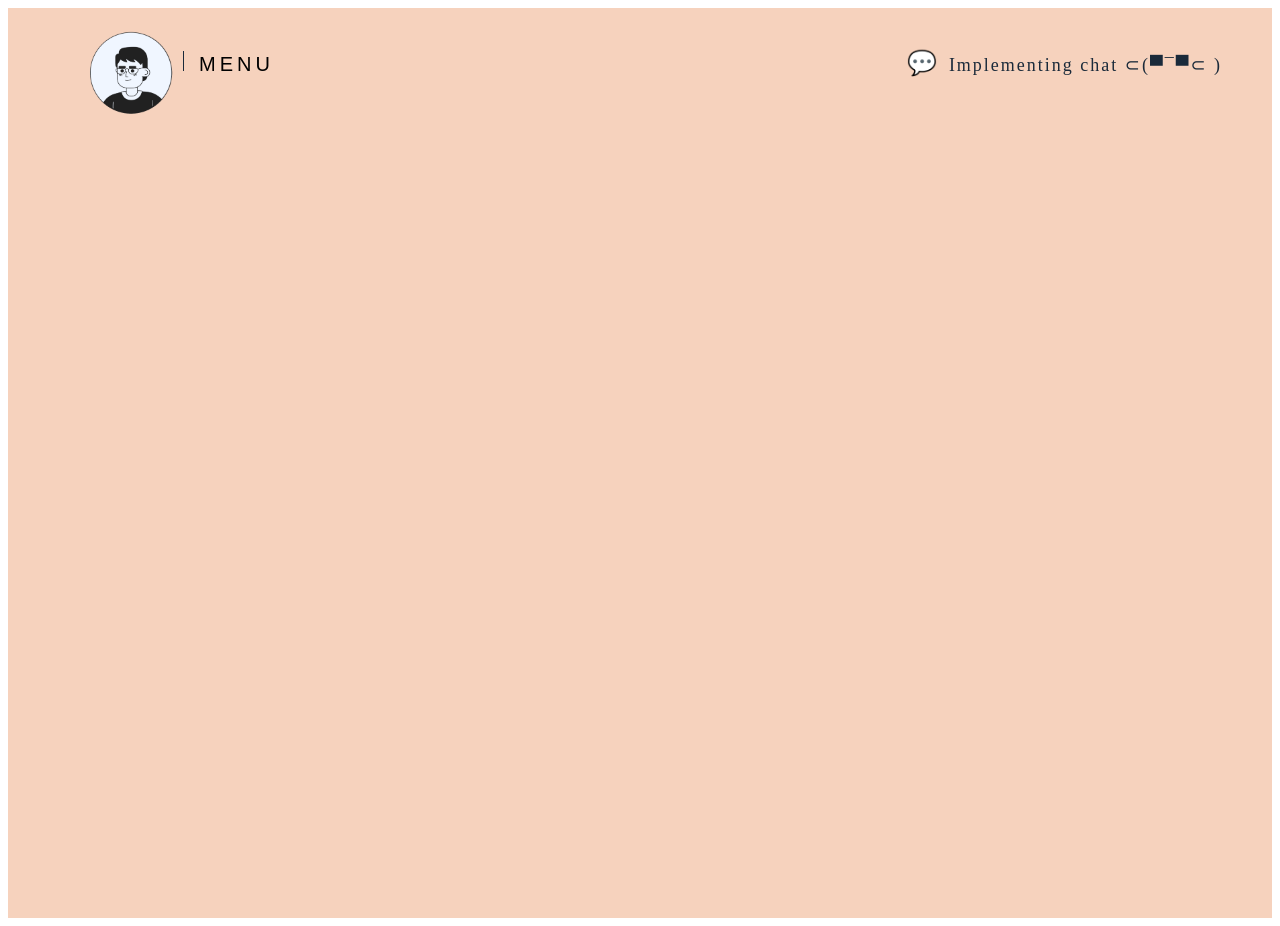
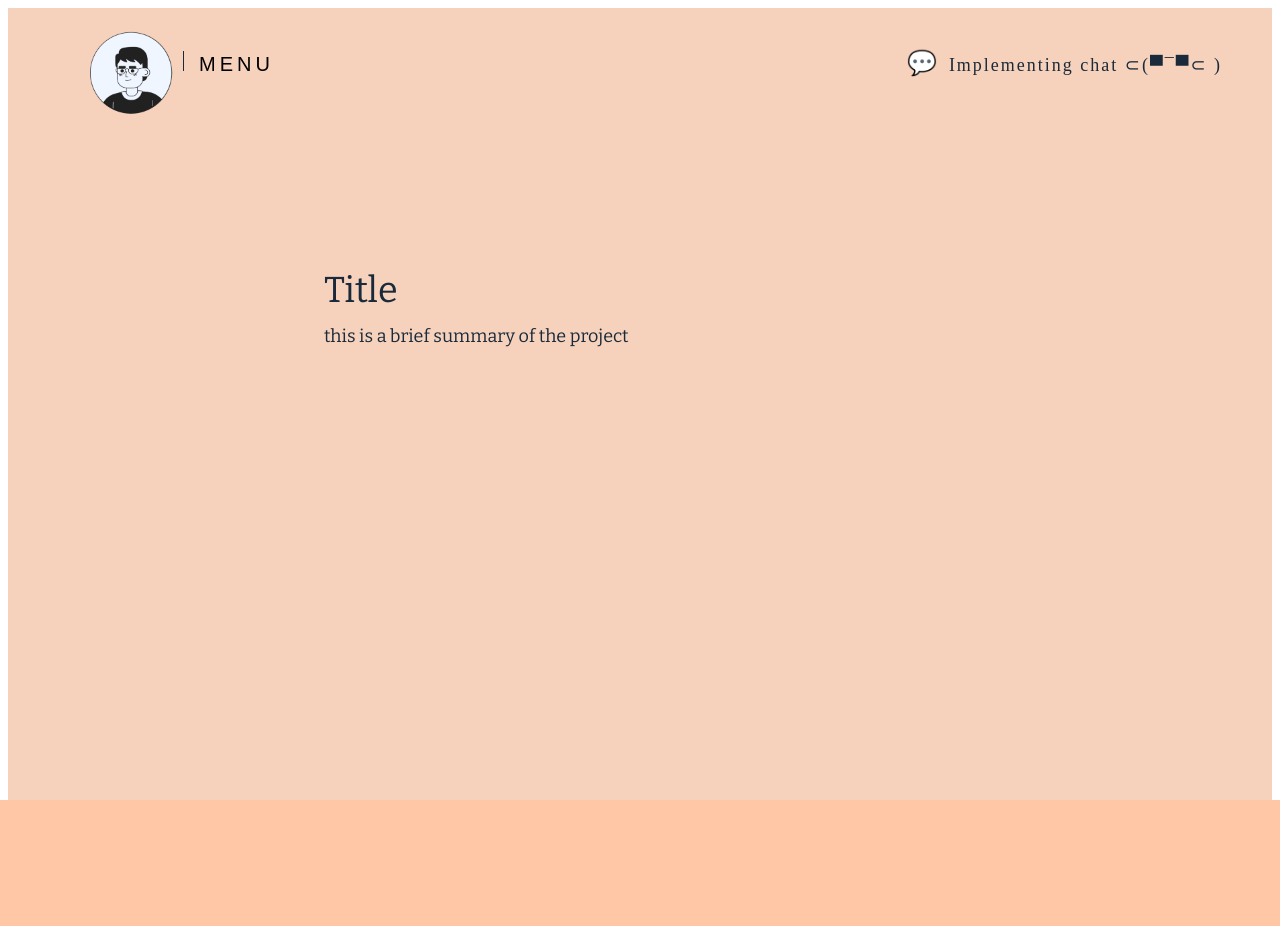
Before and after one commit to ericL0u/Personal_website, a React (Vite) app: page /Personal_website/work/1 in a window 1280 px wide. Built offline with nearby package versions, Linux system fonts and the light colour scheme.

Commit message:
New page animations implemented
Completed new page intro animation setup

```diff
--- a/src/components/Home.css
+++ b/src/components/Home.css
@@ -110,7 +110,7 @@
     background-color: rgb(169, 203, 255);
     z-index: 99;
     transform: translateY(-100%);
-    transition: background-color 0.5s ease, transform 1s ease;
+    transition: background-color 0.5s ease, transform 0.5s ease;
   }
 
   .screen-cover.active {
--- a/src/components/Home.jsx
+++ b/src/components/Home.jsx
@@ -35,11 +35,11 @@ function Home() {
     console.log(isTransitioning)
     setTimeout(() => {
       setColorChanged(true);
-    }, 1000);
+    }, 500);
 
     setTimeout(() => {
       navigate('/Personal_website/work/1');
-    }, 1250);
+    }, 1050);
   };
 
   return (
--- a/src/components/Project1.css
+++ b/src/components/Project1.css
@@ -7,11 +7,11 @@
     height: 100vh;
     background-color: rgb(255, 199, 166); /* Color should match the final color from previous route */
     z-index: 99;
-    transition: transform 0.25s ease; /* Transition for the final lift-up */
+    transition: transform 0.1s ease; /* Transition for the final lift-up */
   }
 
   .projectScreen.final {
-    transform: translateY(-100%); /* Move the cover back up to reveal new content */
+    transform: translateY(100%); /* Move the cover back up to reveal new content */
   }
 
   .new-content2 {
@@ -31,4 +31,5 @@
   .Main{
     background-color:rgb(246, 210, 189) ;
     height: 100vh;
+    z-index: 0;
   }
--- a/src/components/Project1.jsx
+++ b/src/components/Project1.jsx
@@ -1,6 +1,7 @@
 import React, { useState, useEffect } from 'react';
 import './Project1.css'; // Import your styles
 import Header from './Header';
+import ProjectIntro from './ProjectIntro'
 
 function NewPage() {
   const [finalMove, setFinalMove] = useState(false);
@@ -13,17 +14,12 @@ function NewPage() {
 
   return (
     <div>
-    <Header bgColor={"#f6d2bd"}/>
+    <Header bgColor={"#f6d2bd"}></Header>
     <section className="Main">
       {/* Lift up cover animation must have projectScreen */}
-      <div className={`projectScreen ${finalMove ? 'final' : ''}`}></div>
+    <div className={`projectScreen ${finalMove ? 'final' : ''}`}></div>
 
-
-      <div className="new-content2">
-        <h1>Welcome to the New Page!</h1>
-        <p>Here is the new content revealed after the transition.</p>
-      </div>
-
+    <ProjectIntro></ProjectIntro>
 
     </section>
     </div>
--- a/src/components/ProjectIntro.css
+++ b/src/components/ProjectIntro.css
@@ -0,0 +1,47 @@
+@import url('https://fonts.googleapis.com/css2?family=Bitter:ital,wght@0,100..900;1,100..900&display=swap');
+
+  .bitter-home {
+    font-family: "Bitter", serif;
+    font-optical-sizing: auto;
+    font-weight: 400;
+    font-style: normal;
+  }
+
+  .container{
+    padding-top: 150px;
+    padding-left: 25%;
+    display: flex;
+    flex-direction: column;
+    justify-content: center;
+
+    text-align: left;
+  }
+.title{
+    color: #1a2a3a;
+    font-size: 3.6rem;
+    margin-bottom: 10px;
+    text-align: left;
+    opacity: 0;
+    transform: translateY(10px);
+    transition: opacity 0.6s ease-out, transform 0.6s ease-out;
+}
+
+.title.show{
+    transform: translateY(0);
+    opacity: 1;
+}
+
+
+.description{
+    color: #1a2a3a;
+    margin-bottom: 20px;
+    font-size: 1.8rem;
+    line-height: 1.6;
+    opacity: 0;
+
+    transition: opacity 0.6s ease-out;
+}
+
+.description.show{
+    opacity: 1;
+}
--- a/src/components/ProjectIntro.jsx
+++ b/src/components/ProjectIntro.jsx
@@ -4,25 +4,24 @@ import { useNavigate } from 'react-router-dom';
 import './ProjectIntro.css';
 import './styles/styles.css'
 
-function Home() {
+function ProjectIntro() {
   const [isTransitioning, setIsTransitioning] = useState(false);
   const [colorChanged, setColorChanged] = useState(false);
 
   const navigate = useNavigate();
 
   useEffect(() => {
-    const header = document.querySelector('.home-details h2');
-    const paragraph = document.querySelector('.home-details p')
-    const button = document.querySelector('.home-button')
+    const header = document.querySelector('.title');
+    const paragraph = document.querySelector('.description')
 
     const observer = new IntersectionObserver((entries) => {
-
       entries.forEach(entry => {
         if (entry.isIntersecting) {
-          entry.target.classList.add('show');
           setTimeout(() => {
-            paragraph.classList.add('show');
-            button.classList.add('show')
+            entry.target.classList.add('show');
+            setTimeout(() => {
+              paragraph.classList.add('show');
+            }, 1500);
           }, 1000);
         }
       });
@@ -30,36 +29,16 @@ function Home() {
     observer.observe(header);
   }, [])
 
-  const handleTransition = () => {
-
-    setIsTransitioning(true);
-    console.log(isTransitioning)
-    setTimeout(() => {
-      setColorChanged(true);
-    }, 1000);
-
-    setTimeout(() => {
-      navigate('/Personal_website/work/1');
-    }, 1250);
-  };
 
   return (
-    <section className="home-section">
-      <div className='screen-cover'></div>
-      <div className="home-details bitter-home">
-        <h2>Let's work together
-        <span className='dot'>!</span>
-        </h2>
-        <p>
-          I'm a <strong>creative, analytical, communication-oriented</strong> 3rd year student at the University of Toronto studying computer engineering. I have worked on several web service applciations that achieve excellence in both usibility and accessbility. In my free time, I love to explore on new technologies and automation related projects!
-          I am also someone who takes initiative and able to come up with
-          <strong> unique and creative</strong> solutions to solve problems.
-        </p>
-        <button className="home-button bitter-home"  onClick={handleTransition}>More about me</button>
+    <div className='container bitter-home'>
+      <div className='title'>
+        Title
       </div>
-
-      <div className={`screen-cover ${isTransitioning ? 'active' : ''} ${colorChanged ? 'color-changed' : ''}`}></div>
-    </section>
+      <div className='description'>
+        this is a brief summary of the project
+      </div>
+    </div>
   );
 }
 
```
